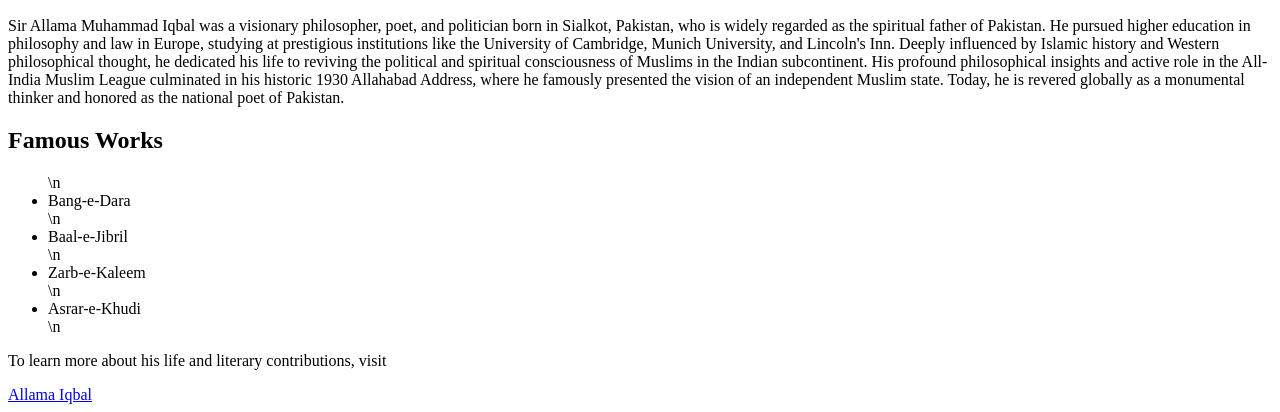
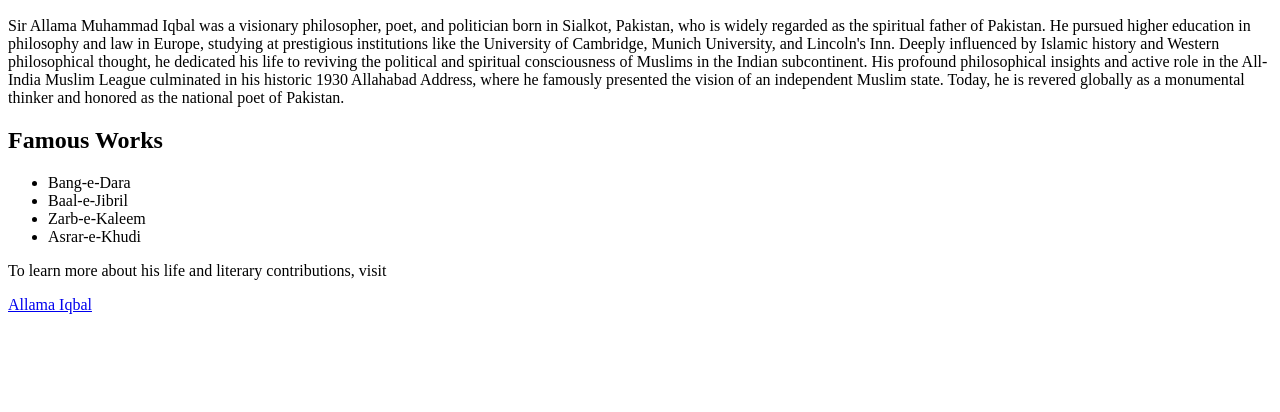
Before and after one commit to 2-9-2005/Rida--DH-Web-Design, a plain HTML site: page index.html in a window 1280 px wide. Shown: the part 434-846 px from the top of the page. After the commit the page ends 800 px from the top, so only its background shows below. Drawn offline with Linux system fonts and the light colour scheme.

Commit message:
Improve formatting of famous works list in index.html
Formatted the list of famous works for better readability.

```diff
--- a/index.html
+++ b/index.html
@@ -15,7 +15,7 @@
 
     <h2>Famous Works</h2>
 
-       <ul>\n  <li> Bang-e-Dara</li>\n  <li>Baal-e-Jibril</li>\n  <li>Zarb-e-Kaleem</li>\n <li>Asrar-e-Khudi</li>\n</ul>
+       <ul>  <li> Bang-e-Dara</li>  <li>Baal-e-Jibril</li>  <li>Zarb-e-Kaleem</li> <li>Asrar-e-Khudi</li> </ul>
 
    <p>To learn more about his life and literary contributions, visit</p>
                       <a href="http://iqbalcyberlibrary.net/en/index.php">Allama Iqbal</a>
```
